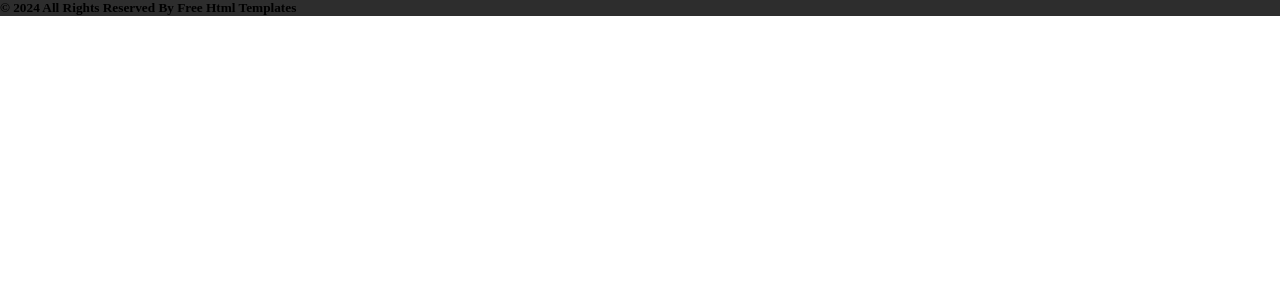
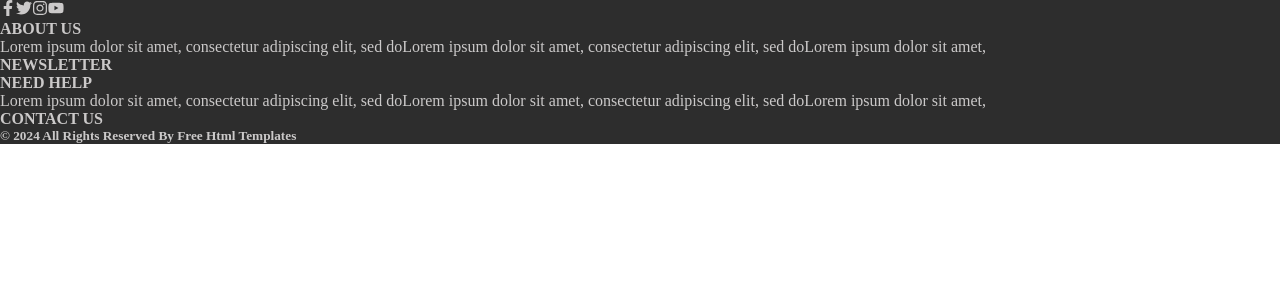
Before and after one commit to marabtw/eCommerse, a React (Create React App) app: page / in a window 1280 px wide. Shown: the top 300 px of the page. Built offline with nearby package versions, Linux system fonts and the light colour scheme.

Commit message:
Add new styles and components for Footer section

```diff
--- a/package.json
+++ b/package.json
@@ -8,6 +8,7 @@
     "@testing-library/user-event": "^13.5.0",
     "react": "^18.2.0",
     "react-dom": "^18.2.0",
+    "react-icons": "^5.0.1",
     "react-scripts": "5.0.1",
     "scss": "^0.2.4",
     "web-vitals": "^2.1.4"
--- /dev/null
+++ b/src/assets/styles/Button.module.scss
@@ -0,0 +1,5 @@
+@import "./variables";
+
+.button{
+
+}
--- a/src/assets/styles/Heading.module.scss
+++ b/src/assets/styles/Heading.module.scss
@@ -2,11 +2,17 @@
 
 .paragraph {
 	color: $text;
+}
+
+.footer__subHeading{
+	text-transform: uppercase;
+	color: $footer-text;
+	font-weight: 600;
 }
 .footer__paragraph {
 	color: $footer-text;
 }
 
 .copyrigth{
-
+	color: $footer-text;
 }
--- a/src/components/ui/heading/CopyRight.jsx
+++ b/src/components/ui/heading/CopyRight.jsx
@@ -1,7 +1,8 @@
 import React from "react"
+import styles from "../../../assets/styles/Heading.module.scss"
 
-const CopyRight = ({ text }) => {
-  return <h5>© 2024 All Rights Reserved By Free Html Templates</h5>
+const CopyRight = () => {
+  return <h5 className={styles.copyrigth}>© 2024 All Rights Reserved By Free Html Templates</h5>
 }
 
 export default CopyRight
--- a/src/components/ui/heading/Description.jsx
+++ b/src/components/ui/heading/Description.jsx
@@ -1,7 +1,8 @@
 import React from "react"
+import styles from "../../../assets/styles/Heading.module.scss"
 
-function Description({ text, className }) {
-  return <p className={className}>{text}</p>
+function Description({ text, descriptionClassName }) {
+  return <p className={styles[descriptionClassName]}>{text}</p>
 }
 
 export default Description
--- a/src/components/ui/heading/FooterHeading.jsx
+++ b/src/components/ui/heading/FooterHeading.jsx
@@ -1,7 +1,8 @@
 import React from "react"
+import styles from "../../../assets/styles/Heading.module.scss"
 
 function FooterHeading({ text }) {
-  return <h4>{text}</h4>
+  return <h4 className={styles.footer__subHeading}>{text}</h4>
 }
 
 export default FooterHeading
--- /dev/null
+++ b/src/components/ui/icons/icons.jsx
@@ -0,0 +1,31 @@
+import {
+  FaFacebookF,
+  FaTwitter,
+  FaInstagram,
+  FaYoutube,
+  FaAngleLeft,
+  FaAngleRight,
+  FaSearch,
+	FaUser,
+	FaQuoteLeft,
+} from "react-icons/fa"
+import { FaLocationDot } from "react-icons/fa6"
+import { IoCall } from "react-icons/io5"
+import { MdEmail } from "react-icons/md"
+import { IoMdCart } from "react-icons/io"
+
+export {
+  FaFacebookF as FacebookIcon,
+  FaTwitter as TwitterIcon,
+  FaInstagram as InstagramIcon,
+  FaYoutube as YoutubeIcon,
+  FaAngleLeft as LeftDirectionIcon,
+  FaAngleRight as RightDirectionIcon,
+  FaLocationDot as LocationIcon,
+  IoCall as CallIcon,
+  MdEmail as MainIcon,
+  IoMdCart as CartIcon,
+  FaSearch as SearchIcon,
+	FaUser as UserIcon,
+	FaQuoteLeft as QuoteLeftIcon,
+}
--- a/src/layout/Footer/Footer.jsx
+++ b/src/layout/Footer/Footer.jsx
@@ -1,18 +1,51 @@
 import React from "react"
 import styles from "./Footer.module.scss"
 import CopyRight from "../../components/ui/heading/CopyRight"
+import FooterHeading from "../../components/ui/heading/FooterHeading"
+import Description from "../../components/ui/heading/Description"
+import {
+  FacebookIcon,
+  TwitterIcon,
+  InstagramIcon,
+  YoutubeIcon,
+} from "../../components/ui/icons/icons"
 
 function Footer() {
   return (
-    <footer>
-      <div></div>
-      <div>
-        <div></div>
-        <div></div>
-        <div></div>
-        <div></div>
+    <footer className={styles.footer}>
+      <div className={styles.footer__icons}>
+        <FacebookIcon className={styles.footer__icon} />
+        <TwitterIcon className={styles.footer__icon} />
+        <InstagramIcon className={styles.footer__icon} />
+        <YoutubeIcon className={styles.footer__icon} />
       </div>
-      <CopyRight/>
+      <div className={styles.footer__info}>
+        <div>
+          <FooterHeading text={"ABOUT US"} />
+          <Description
+            text={
+              "Lorem ipsum dolor sit amet, consectetur adipiscing elit, sed doLorem ipsum dolor sit amet, consectetur adipiscing elit, sed doLorem ipsum dolor sit amet, "
+            }
+            descriptionClassName={"footer__paragraph"}
+          />
+        </div>
+        <div>
+          <FooterHeading text={"Newsletter"} />
+        </div>
+        <div>
+          <FooterHeading text={"NEED HELP"} />
+          <Description
+            text={
+              "Lorem ipsum dolor sit amet, consectetur adipiscing elit, sed doLorem ipsum dolor sit amet, consectetur adipiscing elit, sed doLorem ipsum dolor sit amet, "
+            }
+            descriptionClassName={"footer__paragraph"}
+          />
+        </div>
+        <div>
+          <FooterHeading text={"CONTACT US"} />
+        </div>
+      </div>
+      <CopyRight />
     </footer>
   )
 }
--- a/src/layout/Footer/Footer.module.scss
+++ b/src/layout/Footer/Footer.module.scss
@@ -1,5 +1,8 @@
 @import "../../assets/styles/variables";
 
-footer{
-	background-color: $footer-bg;
+footer {
+  background-color: $footer-bg;
+  .footer__icon {
+    color: $footer-text;
+  }
 }
```
Also changed, not shown: src/components/ui/button/Button.jsx (added, +8 -0 lines), src/components/ui/field/Input.jsx (added, +10 -0 lines), src/assets/styles/Field.module.scss (added), 1 other file (tests, documents, lock files or other folders).
